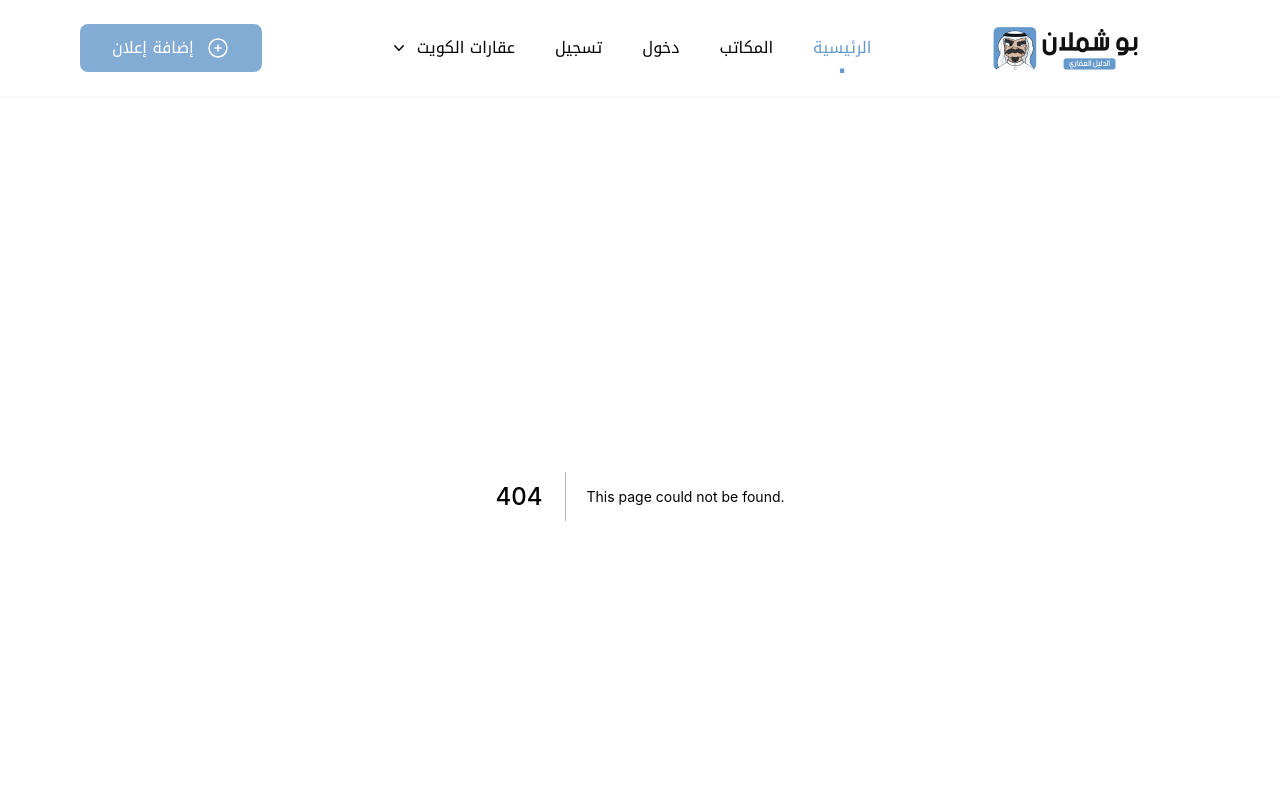
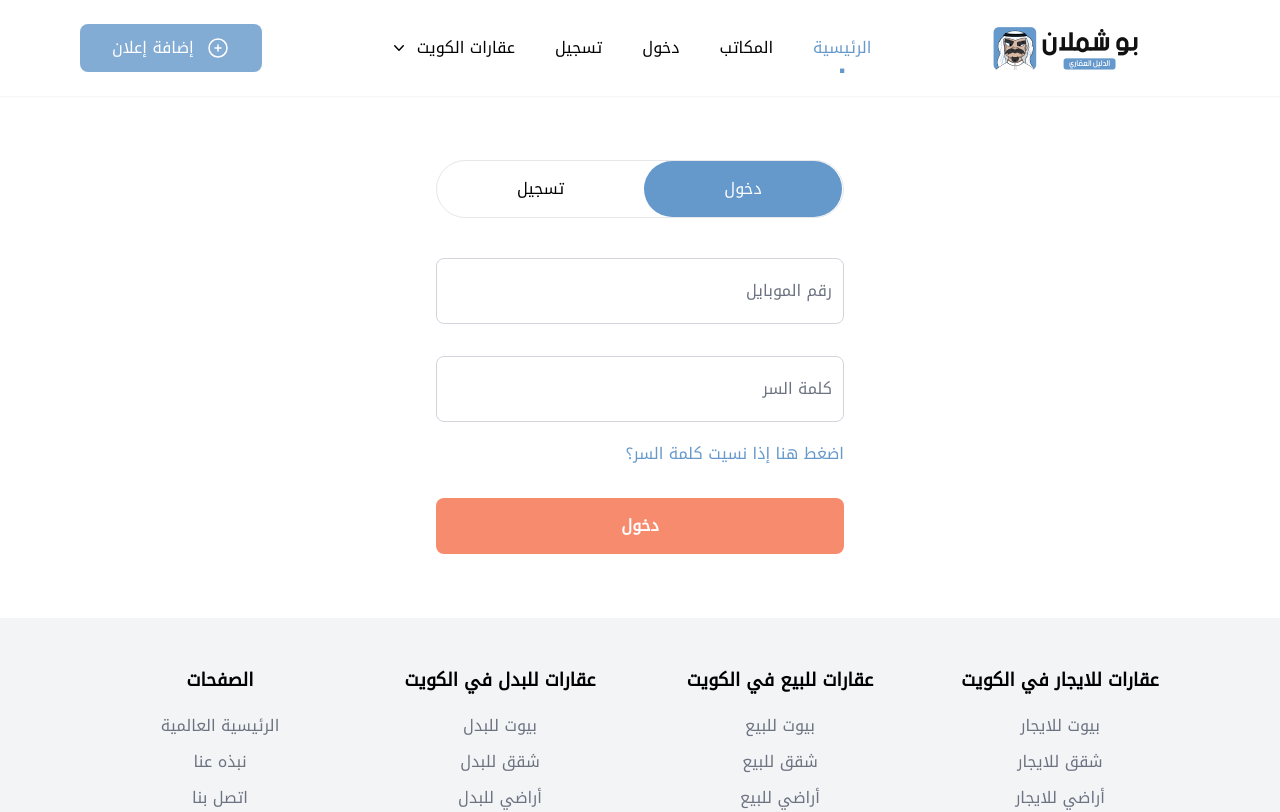
Before and after one commit to samiur-r/square-feet, a Next.js app: page /login in a window 1280 px wide. Before the commit this address had no page. Shown: the top 812 px of the page. Built offline with nearby package versions, Linux system fonts and the light colour scheme.

Commit message:
feat: create login and register page

```diff
--- /dev/null
+++ b/src/components/Auth/Form.tsx
@@ -0,0 +1,70 @@
+import Link from 'next/link'
+
+interface AuthFormProps {
+  type: string
+  link: {
+    title: string
+    href: string
+  }
+}
+
+const Form: React.FC<AuthFormProps> = ({ type, link }) => {
+  return (
+    <form className="w-full mt-10 dir-rtl">
+      <div className="relative">
+        <input
+          type="number"
+          name="phone"
+          id="phone"
+          className="block px-2.5 py-5 w-full text-base text-gray-900 bg-transparent rounded-lg border border-gray-300 appearance-none focus:outline-none focus:ring-0 focus:border-blue-600 peer"
+          placeholder=" "
+        />
+        <label
+          htmlFor="phone"
+          className="absolute text-md text-gray-500 duration-300 transform -translate-y-4 scale-75 top-2 z-10 origin-[0] bg-white px-2 peer-focus:px-2 peer-focus:text-blue-600 peer-placeholder-shown:scale-100 peer-placeholder-shown:-translate-y-1/2 peer-placeholder-shown:top-1/2 peer-focus:top-2 peer-focus:scale-75 peer-focus:-translate-y-4 right-1"
+        >
+          رقم الموبايل
+        </label>
+      </div>
+      <div className="relative mt-8">
+        <input
+          type="password"
+          name="password"
+          id="password"
+          className="block px-2.5 py-5 w-full text-base text-gray-900 bg-transparent rounded-lg border border-gray-300 appearance-none focus:outline-none focus:ring-0 focus:border-blue-600 peer"
+          placeholder=" "
+        />
+        <label
+          htmlFor="password"
+          className="absolute text-md text-gray-500 duration-300 transform -translate-y-4 scale-75 top-2 z-10 origin-[0] bg-white px-2 peer-focus:px-2 peer-focus:text-blue-600 peer-placeholder-shown:scale-100 peer-placeholder-shown:-translate-y-1/2 peer-placeholder-shown:top-1/2 peer-focus:top-2 peer-focus:scale-75 peer-focus:-translate-y-4 right-1"
+        >
+          كلمة السر
+        </label>
+      </div>
+      <div className="mt-5">
+        <Link href={link.href}>
+          <a className="text-primary">{link.title}</a>
+        </Link>
+      </div>
+      <div className="mt-8">
+        {type === 'register' ? (
+          <button
+            type="button"
+            className="bg-secondary w-full opacity-80 hover:opacity-100 text-white font-bold py-4 px-10 md:rounded-lg rounded-full"
+          >
+            تسجيل
+          </button>
+        ) : (
+          <button
+            type="button"
+            className="bg-secondary w-full opacity-80 hover:opacity-100 text-white font-bold py-4 px-10 md:rounded-lg rounded-full"
+          >
+            دخول
+          </button>
+        )}
+      </div>
+    </form>
+  )
+}
+
+export default Form
--- /dev/null
+++ b/src/components/Auth/Header.tsx
@@ -0,0 +1,32 @@
+import React from 'react'
+import Link from 'next/link'
+import { useRouter } from 'next/router'
+
+const Header = () => {
+  const { pathname } = useRouter()
+
+  return (
+    <div className="flex border rounded-full w-full">
+      <Link href="/register">
+        <a
+          className={`${
+            pathname === '/register' && 'bg-primary text-white'
+          } py-4 px-16 md:px-20 rounded-full`}
+        >
+          تسجيل
+        </a>
+      </Link>
+      <Link href="/login">
+        <a
+          className={`${
+            pathname === '/login' && 'bg-primary text-white'
+          } py-4 px-16 md:px-20 rounded-full`}
+        >
+          دخول
+        </a>
+      </Link>
+    </div>
+  )
+}
+
+export default Header
--- /dev/null
+++ b/src/components/Auth/index.tsx
@@ -0,0 +1,21 @@
+import Header from 'components/Auth/Header'
+import Form from './Form'
+
+export interface AuthProps {
+  type: string
+  link: {
+    title: string
+    href: string
+  }
+}
+
+const Auth: React.FC<AuthProps> = ({ type, link }) => {
+  return (
+    <div className="container max-w-md grid place-items-center py-16 px-5">
+      <Header />
+      <Form type={type} link={link} />
+    </div>
+  )
+}
+
+export default Auth
--- /dev/null
+++ b/src/pages/login.tsx
@@ -0,0 +1,18 @@
+import type { NextPage } from 'next'
+
+import Auth from 'components/Auth'
+
+const link = {
+  title: 'اضغط هنا إذا نسيت كلمة السر؟',
+  href: 'https://kw.boshamlan.com/password/reset'
+}
+
+const login: NextPage = () => {
+  return (
+    <div>
+      <Auth type="login" link={link} />
+    </div>
+  )
+}
+
+export default login
--- /dev/null
+++ b/src/pages/register.tsx
@@ -0,0 +1,18 @@
+import type { NextPage } from 'next'
+
+import Auth from 'components/Auth'
+
+const link = {
+  title: 'تسجيلك يعني موافقتك على الشروط والأحكام',
+  href: 'https://kw.boshamlan.com/terms-and-conditions'
+}
+
+const register: NextPage = () => {
+  return (
+    <div>
+      <Auth type="register" link={link} />
+    </div>
+  )
+}
+
+export default register
--- a/src/styles/globals.css
+++ b/src/styles/globals.css
@@ -60,3 +60,15 @@
 		}
 }
 /* carousel style overrides end*/
+
+/* Chrome, Safari, Edge, Opera */
+input::-webkit-outer-spin-button,
+input::-webkit-inner-spin-button {
+  -webkit-appearance: none;
+  margin: 0;
+}
+
+/* Firefox */
+input[type=number] {
+  -moz-appearance: textfield;
+}
```
Also changed, not shown: .eslintrc.json.
